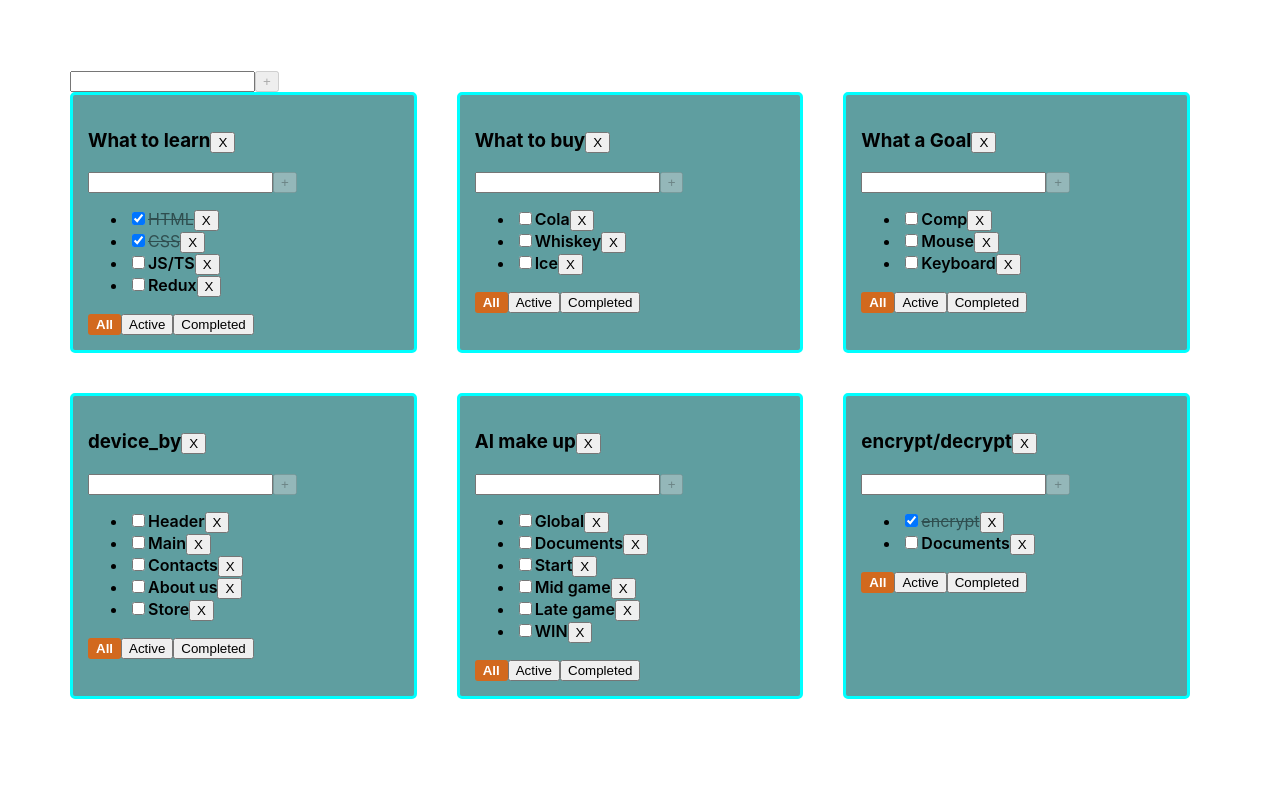
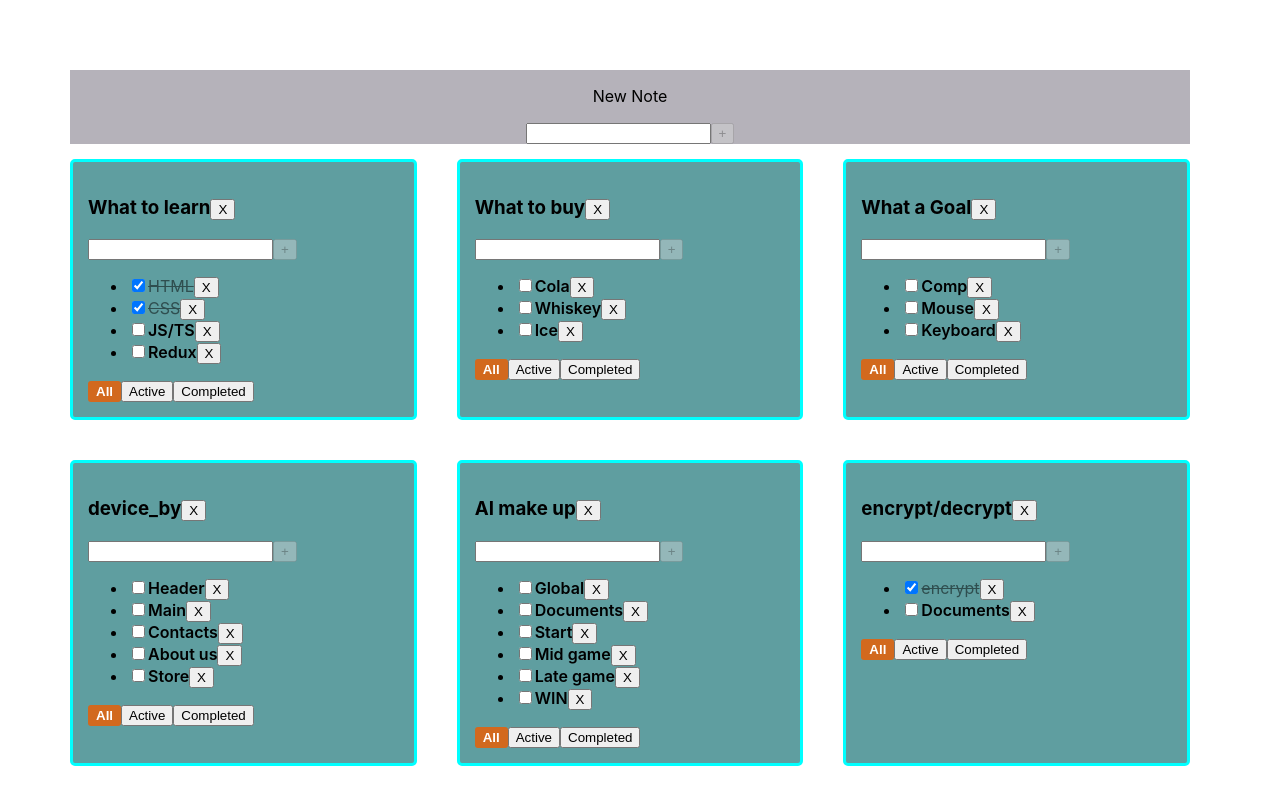
Before and after one commit to wewealka/1-todolist, a React (Create React App) app: page / in a window 1280 px wide. Shown: the top 804 px of the page. Built offline with nearby package versions, Linux system fonts and the light colour scheme.

Commit message:
changed logic funcs for windows - controlle each window

```diff
--- a/src/components/TodoList.tsx
+++ b/src/components/TodoList.tsx
@@ -3,38 +3,42 @@ import { InitialTasks } from '../data/DataAppBLL-1-todolist';
 import { ConceptWindows, ConceptWindowsPropsType } from '../layout/ConceptWindows';
 import { useState } from 'react';
 import { CombinedInput } from './input/InputU';
-import { usageRemoveWinBtn } from '../data/DataButton-2-todolist';
+import { usageAddNote, usageRemoveWinBtn } from '../data/DataButton-2-todolist';
 
 export const TodoList = () => {
     let [newNote, setNewNote] = useState<ConceptWindowsPropsType[]>(InitialTasks);
     const [newTaskTitle, setNewTaskTitle] = useState<string>("");
 
-    const removeWindow = (cwId:string) => {
-        const newWitDelNote = usageRemoveWinBtn(newNote, cwId);
-        setNewNote(newWitDelNote);
+    const removeWindow = (cwId: string) => {
+        const updatedNotes = usageRemoveWinBtn(newNote, cwId);
+        setNewNote(updatedNotes);
     };
 
-    const taskList = newNote.map((taskGroup, index) => (
-        <StyledTaskGroup key={index}>
-            <ConceptWindows
-                mainObj={taskGroup}
-                onRemoveWindow={removeWindow}
-            />
-        </StyledTaskGroup>
-    ));
+    const addNote = () => {
+        const updatedNotes = usageAddNote(newNote, newTaskTitle);
+        setNewNote(updatedNotes);
+        setNewTaskTitle("");
+    };
 
     return (
         <StyledCon>
-            <div>
+            <StyledInput>
+                <p>New Note</p>
                 <CombinedInput
-                    newNote={newNote}
-                    setNewNote={setNewNote}
                     newTaskTitle={newTaskTitle}
                     setNewTaskTitle={setNewTaskTitle}
+                    onSubmit={addNote}
                 />
-            </div>
+            </StyledInput>
             <StyledTodoList>
-                {taskList}
+                {newNote.map((taskGroup) => (
+                    <StyledTaskGroup key={taskGroup.cwId}>
+                        <ConceptWindows
+                            mainObj={taskGroup}
+                            onRemoveWindow={removeWindow}
+                        />
+                    </StyledTaskGroup>
+                ))}
             </StyledTodoList>
         </StyledCon>
     );
@@ -62,3 +66,13 @@ const StyledTaskGroup = styled.div`
     background-color: cadetblue;
     border: 3px solid aqua;
 `;
+
+const StyledInput = styled.div`
+    display: flex;
+    justify-content: center;
+    align-items: center;
+    flex-direction: column;
+    margin-top: 0px ;
+    background-color: rgba(12, 3, 27, 0.3);
+    margin-bottom: 15px ;
+`
```
